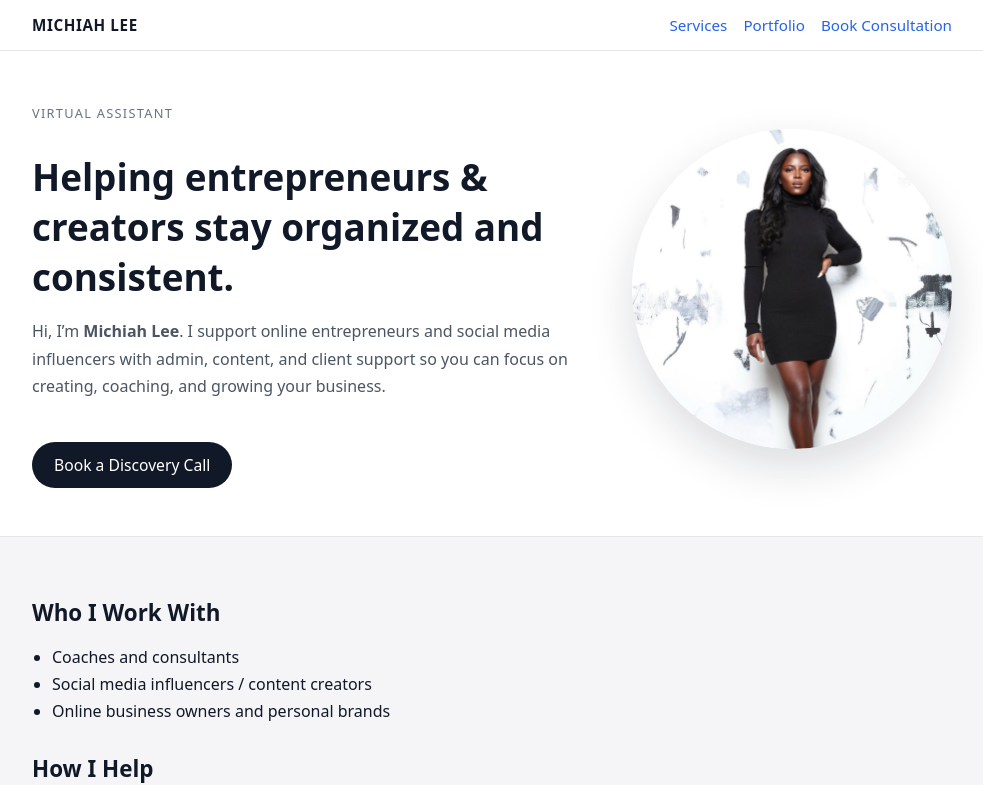
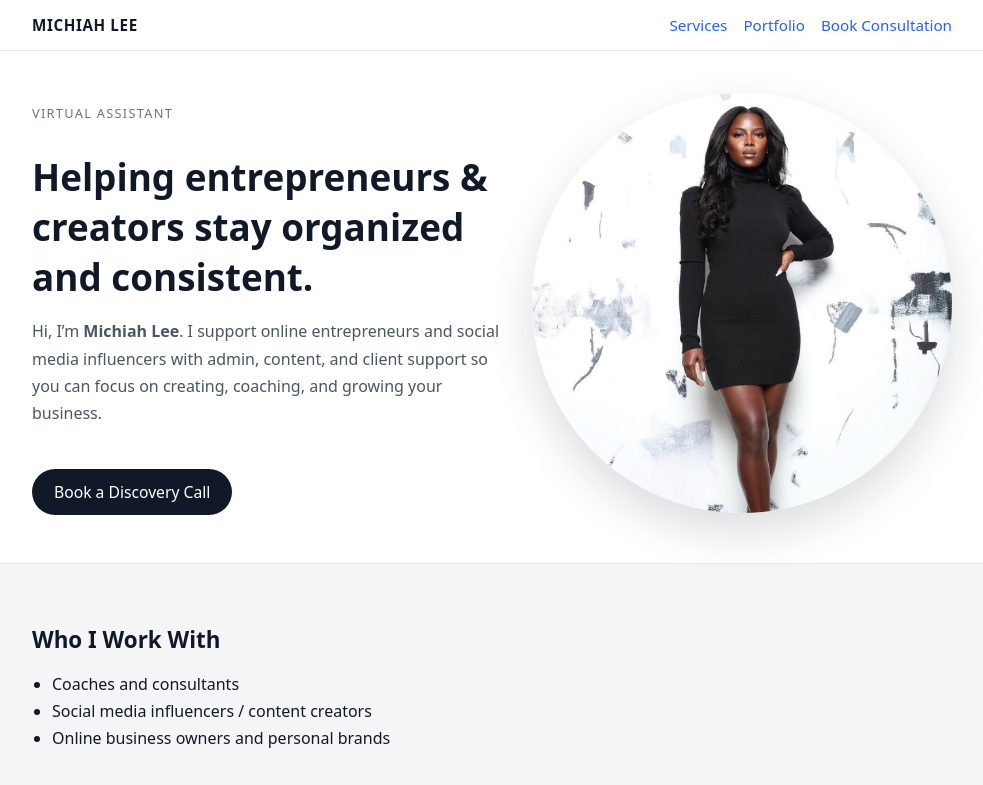
Before and after one commit to kanochi0/michiah-portfolio, a Next.js app: page / in a window 1280 px wide. Shown: the top 785 px of the page, without its empty margins (148-1131 px from the left). Built offline with nearby package versions, Linux system fonts and the light colour scheme.

Commit message:
zoom pic

```diff
--- a/app/globals.css
+++ b/app/globals.css
@@ -161,7 +161,7 @@ a:hover {
 .hero-photo {
   border-radius: 999px;
   object-fit: cover;
-  object-position: top center;
+  object-position: 50% 12%;
   box-shadow: 0 18px 45px rgba(15, 23, 42, 0.15);
 }
 
--- a/app/page.tsx
+++ b/app/page.tsx
@@ -53,8 +53,8 @@ export default function Home() {
             <Image
               src="/michiah-headshot.jpg"
               alt="Michiah Lee, virtual assistant"
-              width={320}
-              height={320}
+              width={420}
+              height={420}
               className="hero-photo"
               priority
             />
```
